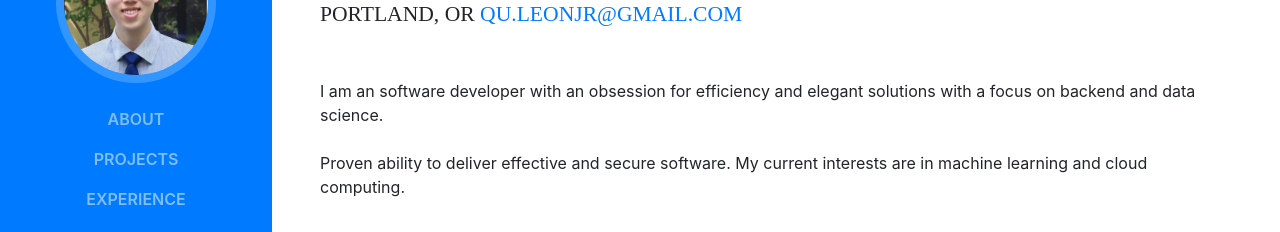
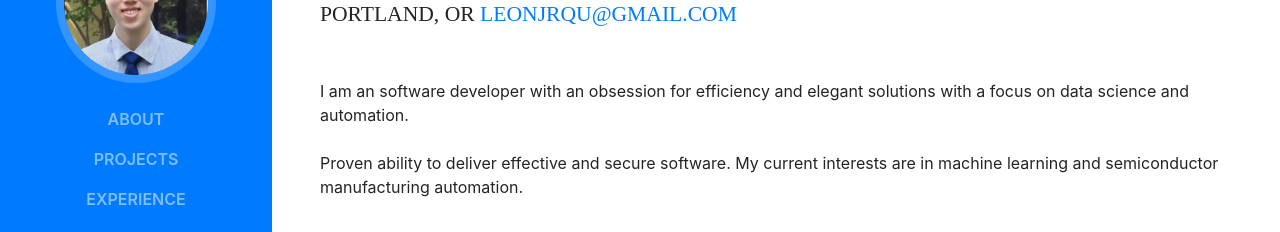
Before and after one commit to qu-leon/qu-leon.github.io, a website with bundled scripts: page index.html in a window 1280 px wide. Shown: the part 273-505 px from the top of the page. Built offline with nearby package versions, Linux system fonts and the light colour scheme; files whose address does not match are found by name; a web font is replaced by a local one.

Commit message:
update contact info

```diff
--- a/index.html
+++ b/index.html
@@ -81,12 +81,12 @@
             <span class="text-primary">Qu</span>
           </h1>
           <div class="subheading mb-5">Portland, OR
-            <a href="mailto:qu.leonjr@gmail.com">qu.leonjr@gmail.com</a>
+            <a href="mailto:leonjrqu@gmail.com">leonjrqu@gmail.com</a>
           </div>
-          <p class="mb-5">I am an software developer with an obsession for efficiency and elegant solutions with a focus on backend and data science.
+          <p class="mb-5">I am an software developer with an obsession for efficiency and elegant solutions with a focus on data science and automation.
             <br>
             <br>
-           Proven ability to deliver effective and secure software. My current interests are in machine learning and cloud computing.
+           Proven ability to deliver effective and secure software. My current interests are in machine learning and semiconductor manufacturing automation.
           </p>
           <ul class="list-inline list-social-icons mb-0">
             <li class="list-inline-item">
```
